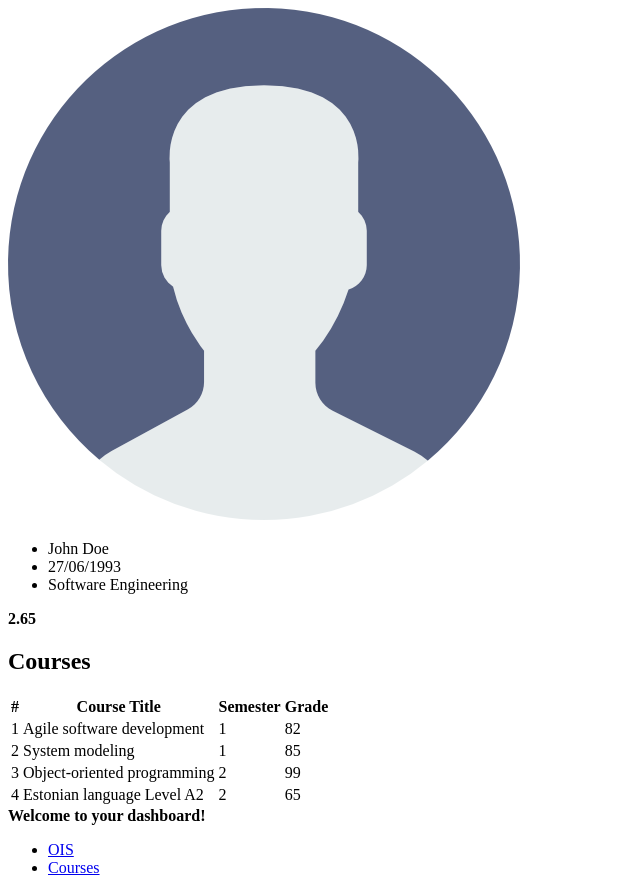
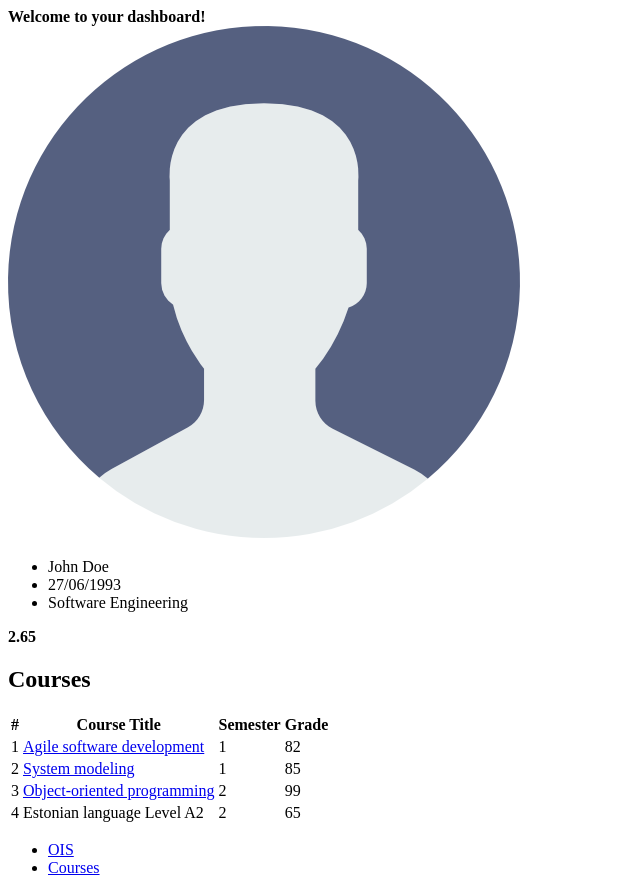
Before and after one commit to JoosepKaimre/WebApplicationDevelopment, a plain HTML site: page index.html in a window 1280 px wide. Shown: the whole page, without its empty margins (0-640 px from the left). Drawn offline with Linux system fonts and the light colour scheme.

Commit message:
linked courses to webpage

```diff
--- a/index.html
+++ b/index.html
@@ -6,8 +6,10 @@
     <title>My Dashboard</title>
 </head>
 <body>
+
 <header>
-
+    <strong>Welcome to your dashboard!</strong>
+</header>
 
 <section>
     <div>
@@ -28,6 +30,7 @@
 
 <section>
     <h1>Courses</h1>
+
     <table>
         <thead>
         <tr>
@@ -40,34 +43,34 @@
         <tbody>
         <tr>
             <td>1</td>
-                <td>Agile software development</td>
+            <td><a href="https://courses.cs.ut.ee/2019/asd/fall" target="_blank">Agile software development</a>
+            </td>
             <td>1</td>
             <td>82</td>
         </tr>
         <tr>
             <td>2</td>
-                <td>System modeling</td>
+            <td><a href="https://courses.cs.ut.ee/2019/SM/fall" target="_blank">System modeling</a></td>
             <td>1</td>
             <td>85</td>
         </tr>
         <tr>
             <td>3</td>
-                <td>Object-oriented programming</td>
+            <td><a href="https://courses.cs.ut.ee/2019/OOP/spring" target="_blank">Object-oriented programming</a></td>
             <td>2</td>
             <td>99</td>
         </tr>
         <tr>
             <td>4</td>
-                <td>Estonian language Level A2</td>
+            <td><a target="_blank">Estonian language Level A2</a></td>
             <td>2</td>
             <td>65</td>
         </tr>
         </tbody>
     </table>
+
 </section>
 
-    <strong>Welcome to your dashboard!</strong>
-</header>
 <footer>
     <ul>
         <li>
```
Lines whose indentation alone changed are shown as unchanged.
